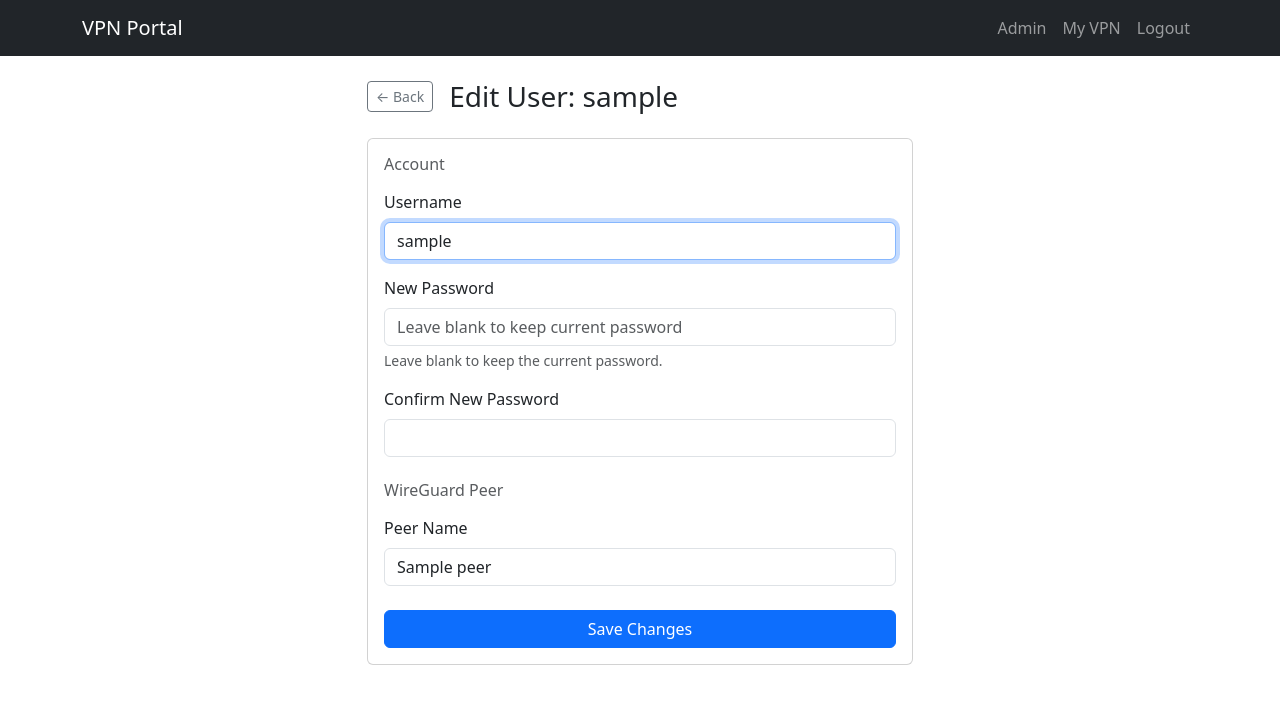
After one commit to lboeglin/vpn-portal, a Flask app: page /admin/users/1/edit in a window 1280 px wide. The commit adds this page. Shown: the top 704 px of the page. Run offline with Flask 3, Linux system fonts and the light colour scheme; a user stored in the database is signed in; tables that the repository leaves empty hold one stand-in row (values such as "Sample post").

Commit message:
feat: admin edit user and peer

```diff
--- a/app/admin/forms.py
+++ b/app/admin/forms.py
@@ -1,6 +1,6 @@
 from flask_wtf import FlaskForm
 from wtforms import StringField, PasswordField, SubmitField
-from wtforms.validators import DataRequired, Length, EqualTo, Regexp
+from wtforms.validators import DataRequired, Length, EqualTo, Optional, Regexp
 
 
 class CreateUserPeerForm(FlaskForm):
@@ -38,3 +38,39 @@ class CreateUserPeerForm(FlaskForm):
         ],
     )
     submit = SubmitField("Create User & Peer")
+
+
+class EditUserForm(FlaskForm):
+    username = StringField(
+        "Username",
+        validators=[
+            DataRequired(),
+            Length(3, 80, message="Must be 3–80 characters."),
+            Regexp(
+                r"^[\w\-]+$",
+                message="Letters, digits, underscores, and hyphens only.",
+            ),
+        ],
+    )
+    password = PasswordField(
+        "New Password",
+        description="Leave blank to keep the current password.",
+        validators=[
+            Optional(),
+            Length(8, message="Must be at least 8 characters."),
+        ],
+    )
+    confirm_password = PasswordField(
+        "Confirm New Password",
+        validators=[
+            EqualTo("password", message="Passwords must match."),
+        ],
+    )
+    peer_name = StringField(
+        "Peer Name",
+        validators=[
+            DataRequired(),
+            Length(1, 80, message="Must be 1–80 characters."),
+        ],
+    )
+    submit = SubmitField("Save Changes")
--- a/app/admin/routes.py
+++ b/app/admin/routes.py
@@ -1,10 +1,10 @@
 from functools import wraps
 
-from flask import render_template, redirect, url_for, flash, abort
+from flask import render_template, redirect, url_for, flash, abort, request
 from flask_login import login_required, current_user
 
 from . import bp
-from .forms import CreateUserPeerForm
+from .forms import CreateUserPeerForm, EditUserForm
 from ..models import User, Peer
 from ..extensions import db
 from ..services.wireguard import (
@@ -97,3 +97,51 @@ def create_user():
         return redirect(url_for("admin.dashboard"))
 
     return render_template("admin/create_user.html", form=form)
+
+
+# ---------------------------------------------------------------------------
+# Edit user + peer name
+# ---------------------------------------------------------------------------
+
+
+@bp.route("/users/<int:user_id>/edit", methods=["GET", "POST"])
+@admin_required
+def edit_user(user_id):
+    user = db.session.get(User, user_id)
+    if user is None:
+        abort(404)
+
+    peer = Peer.query.filter_by(user_id=user.id).first()
+
+    form = EditUserForm(obj=user)
+    if request.method == "GET" and peer:
+        form.peer_name.data = peer.name
+
+    if form.validate_on_submit():
+        new_username = form.username.data
+        if (
+            new_username != user.username
+            and User.query.filter_by(username=new_username).first()
+        ):
+            flash("Username already taken.", "danger")
+            return render_template("admin/edit_user.html", form=form, user=user)
+
+        user.username = new_username
+
+        if form.password.data:
+            user.set_password(form.password.data)
+
+        if peer:
+            peer.name = form.peer_name.data
+
+        try:
+            db.session.commit()
+        except Exception as exc:
+            db.session.rollback()
+            flash(f"Failed to save changes: {exc}", "danger")
+            return render_template("admin/edit_user.html", form=form, user=user)
+
+        flash(f"User '{user.username}' updated.", "success")
+        return redirect(url_for("admin.dashboard"))
+
+    return render_template("admin/edit_user.html", form=form, user=user)
--- a/app/templates/admin/dashboard.html
+++ b/app/templates/admin/dashboard.html
@@ -61,6 +61,7 @@
           <th>Assigned IP</th>
           <th>Status</th>
           <th>Created</th>
+          <th></th>
         </tr>
       </thead>
       <tbody>
@@ -79,6 +80,10 @@
           <td class="text-muted small">
             {{ peer.created_at.strftime('%Y-%m-%d') if peer.created_at else '—' }}
           </td>
+          <td>
+            <a href="{{ url_for('admin.edit_user', user_id=peer.user_id) }}"
+               class="btn btn-sm btn-outline-secondary">Edit</a>
+          </td>
         </tr>
         {% endfor %}
       </tbody>
--- /dev/null
+++ b/app/templates/admin/edit_user.html
@@ -0,0 +1,77 @@
+{% extends "layout.html" %}
+
+{% block title %}Edit User — VPN Portal{% endblock %}
+
+{% block content %}
+<div class="row justify-content-center">
+  <div class="col-md-6">
+    <div class="d-flex align-items-center mb-4">
+      <a href="{{ url_for('admin.dashboard') }}" class="btn btn-sm btn-outline-secondary me-3">
+        &larr; Back
+      </a>
+      <h1 class="h3 mb-0">Edit User: {{ user.username }}</h1>
+    </div>
+
+    <div class="card">
+      <div class="card-body">
+        <form method="post" novalidate>
+          {{ form.hidden_tag() }}
+
+          <h6 class="text-muted mb-3">Account</h6>
+
+          <div class="mb-3">
+            {{ form.username.label(class="form-label") }}
+            {{ form.username(
+                class="form-control" + (" is-invalid" if form.username.errors else ""),
+                autofocus=true
+            ) }}
+            {% for error in form.username.errors %}
+              <div class="invalid-feedback">{{ error }}</div>
+            {% endfor %}
+          </div>
+
+          <div class="mb-3">
+            {{ form.password.label(class="form-label") }}
+            {{ form.password(
+                class="form-control" + (" is-invalid" if form.password.errors else ""),
+                placeholder="Leave blank to keep current password"
+            ) }}
+            {% if form.password.description %}
+              <div class="form-text">{{ form.password.description }}</div>
+            {% endif %}
+            {% for error in form.password.errors %}
+              <div class="invalid-feedback">{{ error }}</div>
+            {% endfor %}
+          </div>
+
+          <div class="mb-4">
+            {{ form.confirm_password.label(class="form-label") }}
+            {{ form.confirm_password(
+                class="form-control" + (" is-invalid" if form.confirm_password.errors else "")
+            ) }}
+            {% for error in form.confirm_password.errors %}
+              <div class="invalid-feedback">{{ error }}</div>
+            {% endfor %}
+          </div>
+
+          <h6 class="text-muted mb-3">WireGuard Peer</h6>
+
+          <div class="mb-4">
+            {{ form.peer_name.label(class="form-label") }}
+            {{ form.peer_name(
+                class="form-control" + (" is-invalid" if form.peer_name.errors else "")
+            ) }}
+            {% for error in form.peer_name.errors %}
+              <div class="invalid-feedback">{{ error }}</div>
+            {% endfor %}
+          </div>
+
+          <div class="d-grid">
+            {{ form.submit(class="btn btn-primary") }}
+          </div>
+        </form>
+      </div>
+    </div>
+  </div>
+</div>
+{% endblock %}
```
Also changed, not shown: tests/test_integration.py (+117 -0 lines).
